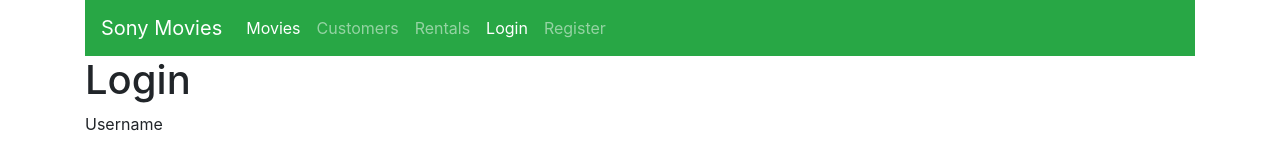
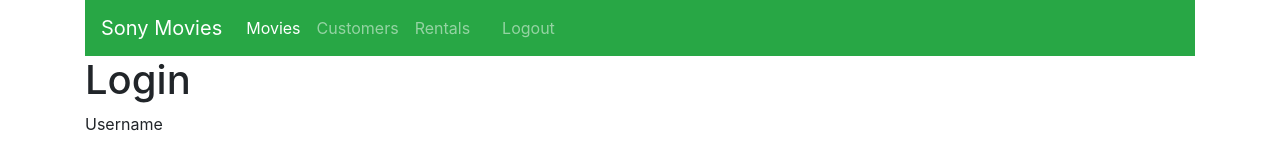
Before and after one commit to codewithz/sony-movies-app, a React (Create React App) app: page /login in a window 1280 px wide. Shown: the top 142 px of the page. Built offline with nearby package versions, Linux system fonts and the light colour scheme.

Commit message:
Authentication: Display Curent user on Navbar

```diff
--- a/src/App.js
+++ b/src/App.js
@@ -17,7 +17,7 @@
 
 
 
-function App() {
+function App(props) {
 
   const [user, setUser] = useState({});
 
@@ -26,7 +26,9 @@
     try {
       const jwt = localStorage.getItem("token");
       const user = jwtDecode(jwt);
+      console.log(user)
       setUser(user);
+
     }
     catch (error) {
 
--- a/src/components/LoginForm.jsx
+++ b/src/components/LoginForm.jsx
@@ -50,7 +50,8 @@
             const { data: jwt } = await login(data.username, data.password);
             localStorage.setItem("token", jwt);
             toast.success("Login Success");
-            props.history.push("/");
+            // props.history.push("/");
+            window.location = "/";
         } catch (error) {
             if (error.response && error.response.status === 400) {
                 const errorsClone = { ...errors };
--- a/src/components/Navbar.jsx
+++ b/src/components/Navbar.jsx
@@ -2,6 +2,8 @@
 import { Link, NavLink } from 'react-router-dom'
 
 export default function Navbar(props) {
+
+    const { user } = props;
     return (
 
         <nav className="navbar navbar-expand-lg navbar-dark bg-success">
@@ -21,12 +23,32 @@
                     <li className="nav-item">
                         <NavLink className="nav-link" to="/rentals">Rentals</NavLink>
                     </li>
+                    {!user && (
+                        <React.Fragment>
                             <li className="nav-item">
                                 <NavLink className="nav-link" to="/login">Login</NavLink>
                             </li>
                             <li className="nav-item">
                                 <NavLink className="nav-link" to="/register">Register</NavLink>
                             </li>
+                        </React.Fragment>
+                    )
+                    }
+                    {user && (
+                        <React.Fragment>
+                            <li className="nav-item">
+                                <NavLink className="nav-link" to="/profile">
+                                    {user.name}
+                                </NavLink>
+                            </li>
+                            <li className="nav-item">
+                                <NavLink className="nav-link" to="/logout">
+                                    Logout
+                                </NavLink>
+                            </li>
+                        </React.Fragment>
+                    )
+                    }
 
 
                 </ul>
--- a/src/components/RegisterForm.jsx
+++ b/src/components/RegisterForm.jsx
@@ -53,8 +53,8 @@
             localStorage.setItem("token", response.headers["x-auth-token"])
             toast.success('User registered successfully');
             clearUserState();
-            props.history.push("/");
-
+            // props.history.push("/");
+            window.location = "/";
         }
         catch (error) {
             if (error.response && error.response.status === 400) {
```
Lines whose indentation alone changed are shown as unchanged.
